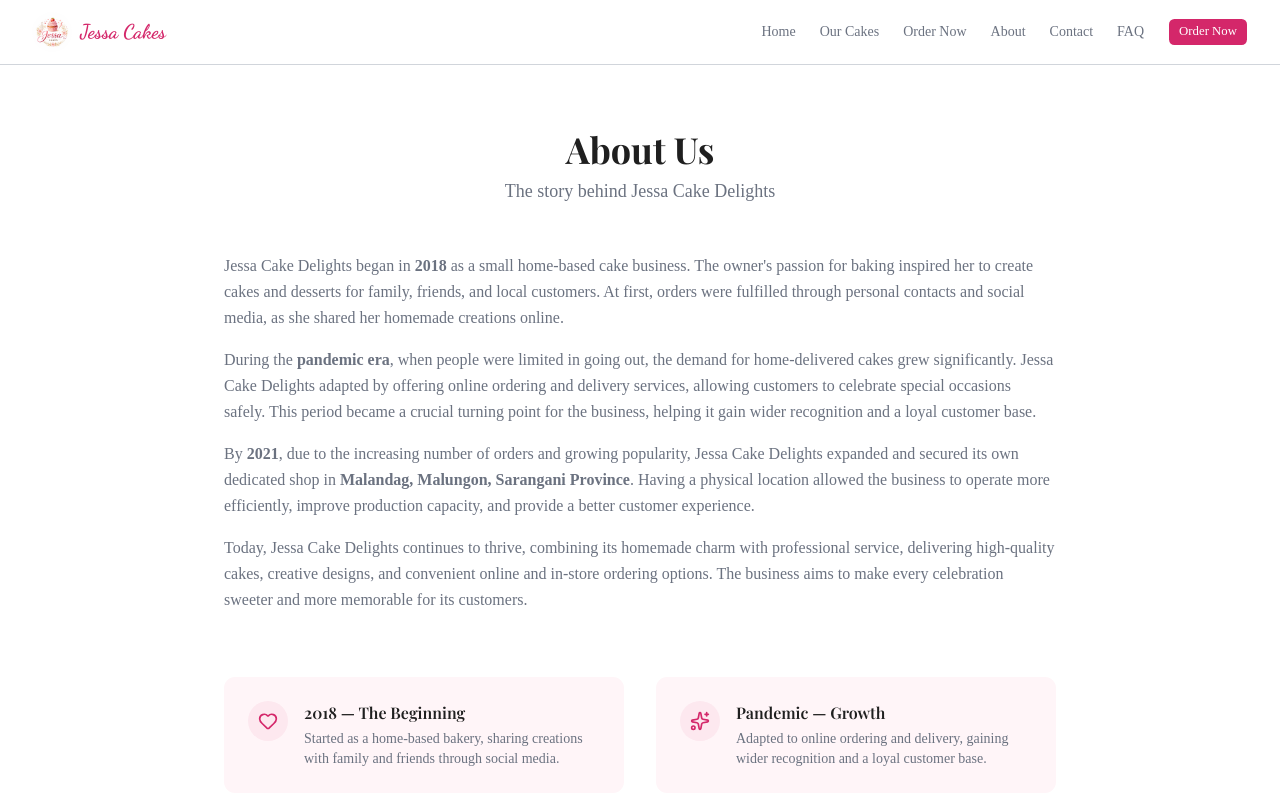
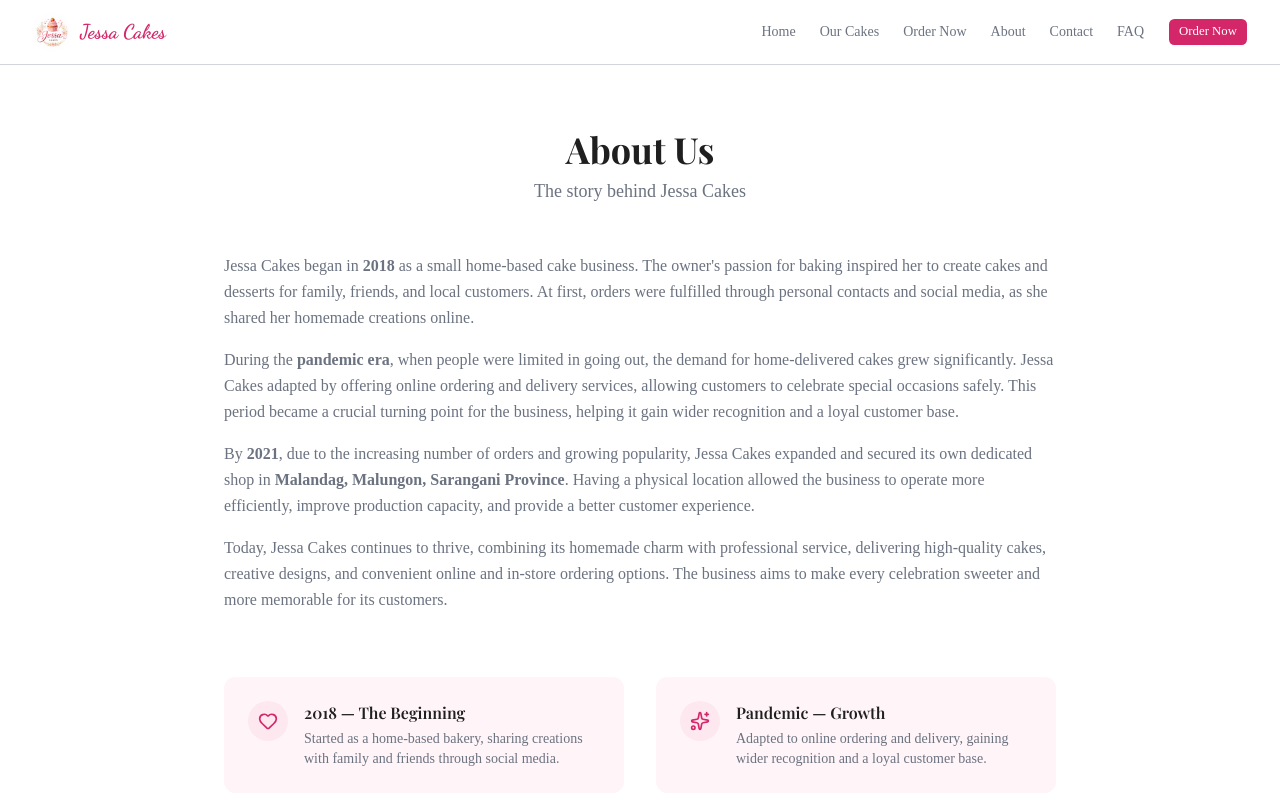
Before and after one commit to Chibiby/jessacake, a Next.js app: page /about in a window 1280 px wide. Shown: the top 800 px of the page. Built offline with nearby package versions, Linux system fonts and the light colour scheme; a web font is replaced by a local one.

Commit message:
branding: update all remaining 'Jessa Cake' references to 'Jessa Cakes'

```diff
--- a/src/app/(public)/about/page.tsx
+++ b/src/app/(public)/about/page.tsx
@@ -4,7 +4,7 @@ import { Cake, Heart, Store, Sparkles } from "lucide-react";
 export const metadata: Metadata = {
   title: "About Us",
   description:
-    "Learn about Jessa Cake Delights — our story, our passion for baking, and how we grew from a home kitchen to a beloved local bakery in Malandag.",
+    "Learn about Jessa Cakes — our story, our passion for baking, and how we grew from a home kitchen to a beloved local bakery in Malandag.",
 };
 
 export default function AboutPage() {
@@ -14,14 +14,14 @@ export default function AboutPage() {
       <div className="text-center mb-12">
         <h1 className="text-4xl font-bold text-foreground">About Us</h1>
         <p className="mt-2 text-lg text-muted-foreground">
-          The story behind Jessa Cake Delights
+          The story behind Jessa Cakes
         </p>
       </div>
 
       {/* Story */}
       <div className="prose prose-lg max-w-none">
         <p className="text-muted-foreground leading-relaxed">
-          Jessa Cake Delights began in <strong>2018</strong> as a small
+          Jessa Cakes began in <strong>2018</strong> as a small
           home-based cake business. The owner&apos;s passion for baking inspired
           her to create cakes and desserts for family, friends, and local
           customers. At first, orders were fulfilled through personal contacts
@@ -30,20 +30,20 @@ export default function AboutPage() {
         <p className="text-muted-foreground leading-relaxed mt-4">
           During the <strong>pandemic era</strong>, when people were limited in
           going out, the demand for home-delivered cakes grew significantly.
-          Jessa Cake Delights adapted by offering online ordering and delivery
+          Jessa Cakes adapted by offering online ordering and delivery
           services, allowing customers to celebrate special occasions safely.
           This period became a crucial turning point for the business, helping it
           gain wider recognition and a loyal customer base.
         </p>
         <p className="text-muted-foreground leading-relaxed mt-4">
           By <strong>2021</strong>, due to the increasing number of orders and
-          growing popularity, Jessa Cake Delights expanded and secured its own
+          growing popularity, Jessa Cakes expanded and secured its own
           dedicated shop in <strong>Malandag, Malungon, Sarangani Province</strong>. Having
           a physical location allowed the business to operate more efficiently,
           improve production capacity, and provide a better customer experience.
         </p>
         <p className="text-muted-foreground leading-relaxed mt-4">
-          Today, Jessa Cake Delights continues to thrive, combining its
+          Today, Jessa Cakes continues to thrive, combining its
           homemade charm with professional service, delivering high-quality
           cakes, creative designs, and convenient online and in-store ordering
           options. The business aims to make every celebration sweeter and more
--- a/src/app/(public)/cakes/[slug]/page.tsx
+++ b/src/app/(public)/cakes/[slug]/page.tsx
@@ -26,7 +26,7 @@ export async function generateMetadata({
     title: product.name,
     description:
       product.description ||
-      `Order ${product.name} from Jessa Cake Delights. Pickup or delivery in Malandag.`,
+      `Order ${product.name} from Jessa Cakes. Pickup or delivery in Malandag.`,
   };
 }
 
--- a/src/app/(public)/contact/page.tsx
+++ b/src/app/(public)/contact/page.tsx
@@ -5,7 +5,7 @@ import { BUSINESS } from "@/lib/constants";
 export const metadata: Metadata = {
   title: "Contact Us",
   description:
-    "Get in touch with Jessa Cake Delights. Visit our shop in Malandag, Malungon, Sarangani Province or reach out via phone and email.",
+    "Get in touch with Jessa Cakes. Visit our shop in Malandag, Malungon, Sarangani Province or reach out via phone and email.",
 };
 
 export default function ContactPage() {
@@ -102,7 +102,7 @@ export default function ContactPage() {
             allowFullScreen
             loading="lazy"
             referrerPolicy="no-referrer-when-downgrade"
-            title="Jessa Cake Delights Location"
+            title="Jessa Cakes Location"
             className="w-full"
           />
         </div>
--- a/src/app/(public)/faq/page.tsx
+++ b/src/app/(public)/faq/page.tsx
@@ -3,7 +3,7 @@ import type { Metadata } from "next";
 export const metadata: Metadata = {
   title: "FAQ",
   description:
-    "Frequently asked questions about ordering cakes, delivery, pickup, and more at Jessa Cake Delights.",
+    "Frequently asked questions about ordering cakes, delivery, pickup, and more at Jessa Cakes.",
 };
 
 const faqs = [
--- a/src/app/(public)/order/page.tsx
+++ b/src/app/(public)/order/page.tsx
@@ -5,7 +5,7 @@ import { OrderForm } from "@/components/order-form";
 export const metadata: Metadata = {
   title: "Place an Order",
   description:
-    "Order a custom cake from Jessa Cake Delights. Choose pickup or delivery in Malandag, Malungon, Sarangani Province.",
+    "Order a custom cake from Jessa Cakes. Choose pickup or delivery in Malandag, Malungon, Sarangani Province.",
 };
 
 export default function OrderPage() {
--- a/src/app/(public)/page.tsx
+++ b/src/app/(public)/page.tsx
@@ -26,8 +26,7 @@ export default async function HomePage() {
             Welcome to
           </p>
           <h1 className="text-4xl font-bold tracking-tight text-foreground sm:text-5xl lg:text-6xl">
-            Jessa Cake{" "}
-            <span className="text-rose">Delights</span>
+            Jessa Cakes
           </h1>
           <p className="mt-4 text-lg text-muted-foreground max-w-2xl mx-auto">
             Making every celebration sweeter. Handcrafted cakes for birthdays,
@@ -165,7 +164,7 @@ export default async function HomePage() {
         <div className="mx-auto max-w-7xl px-4 sm:px-6 lg:px-8 text-center">
           <h2 className="text-3xl font-bold text-foreground">Our Story</h2>
           <p className="mt-4 text-muted-foreground max-w-2xl mx-auto">
-            Jessa Cake Delights began in 2018 as a small home-based cake
+            Jessa Cakes began in 2018 as a small home-based cake
             business. What started as a passion for baking has grown into a
             beloved local bakery with a dedicated shop in Malandag, serving the
             community with high-quality cakes and creative designs.
--- a/src/app/admin/(dashboard)/layout.tsx
+++ b/src/app/admin/(dashboard)/layout.tsx
@@ -50,7 +50,7 @@ export default async function AdminDashboardLayout({
         <div className="flex h-16 items-center gap-2 border-b border-sidebar-border px-6">
           <Image
             src="/logo.jpg"
-            alt="Jessa Cake"
+            alt="Jessa Cakes"
             width={32}
             height={32}
             className="rounded-full"
@@ -59,7 +59,7 @@ export default async function AdminDashboardLayout({
             className="text-lg font-bold text-rose"
             style={{ fontFamily: "var(--font-accent)" }}
           >
-            Jessa Cake
+            Jessa Cakes
           </span>
         </div>
 
@@ -110,7 +110,7 @@ export default async function AdminDashboardLayout({
             <div className="md:hidden flex items-center gap-2">
               <Image
                 src="/logo.jpg"
-                alt="Jessa Cake"
+                alt="Jessa Cakes"
                 width={28}
                 height={28}
                 className="rounded-full"
--- a/src/app/admin/login/page.tsx
+++ b/src/app/admin/login/page.tsx
@@ -53,14 +53,14 @@ export default function AdminLoginPage() {
           <div className="flex flex-col items-center mb-6">
             <Image
               src="/logo.jpg"
-              alt="Jessa Cake Delights"
+              alt="Jessa Cakes"
               width={64}
               height={64}
               className="rounded-full mb-3"
             />
             <h1 className="text-xl font-bold text-foreground">Admin Login</h1>
             <p className="text-sm text-muted-foreground">
-              Jessa Cake Delights Dashboard
+              Jessa Cakes Dashboard
             </p>
           </div>
 
--- a/src/app/layout.tsx
+++ b/src/app/layout.tsx
@@ -22,8 +22,8 @@ const dancingScript = Dancing_Script({
 
 export const metadata: Metadata = {
   title: {
-    default: "Jessa Cake Delights | Custom Cakes in Malandag",
-    template: "%s | Jessa Cake Delights",
+    default: "Jessa Cakes | Custom Cakes in Malandag",
+    template: "%s | Jessa Cakes",
   },
   description:
     "Order custom cakes for birthdays, christenings, graduations, and celebrations. Handcrafted with love in Malandag, Malungon, Sarangani Province.",
@@ -38,7 +38,7 @@ export const metadata: Metadata = {
     "order cakes online",
   ],
   openGraph: {
-    title: "Jessa Cake Delights",
+    title: "Jessa Cakes",
     description:
       "Handcrafted cakes for every celebration. Order online for pickup or delivery in Malandag, Malungon.",
     type: "website",
--- a/src/components/admin-mobile-nav.tsx
+++ b/src/components/admin-mobile-nav.tsx
@@ -54,7 +54,7 @@ export function AdminMobileNav({ links, userEmail }: AdminMobileNavProps) {
                 className="text-lg font-bold text-rose"
                 style={{ fontFamily: "var(--font-accent)" }}
               >
-                Jessa Cake
+                Jessa Cakes
               </span>
               <button
                 onClick={() => setIsOpen(false)}
--- a/src/components/footer.tsx
+++ b/src/components/footer.tsx
@@ -15,7 +15,7 @@ export function Footer() {
                 className="text-lg font-bold text-rose"
                 style={{ fontFamily: "var(--font-accent)" }}
               >
-                Jessa Cake
+                Jessa Cakes
               </span>
             </div>
             <p className="text-sm text-muted-foreground">
```
